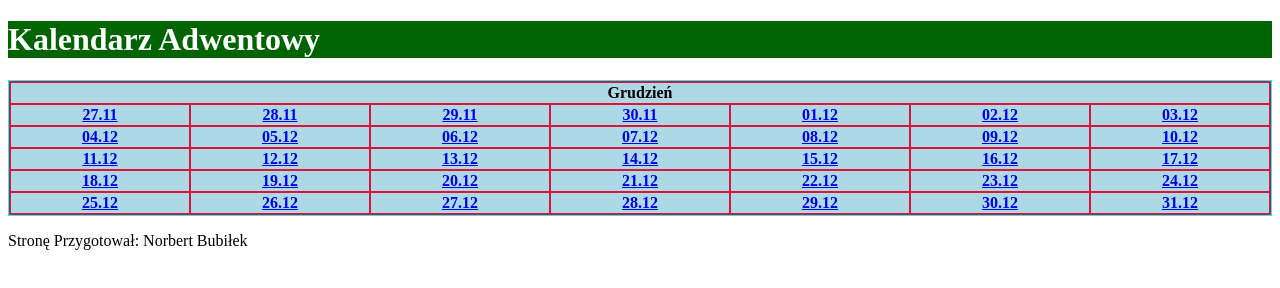
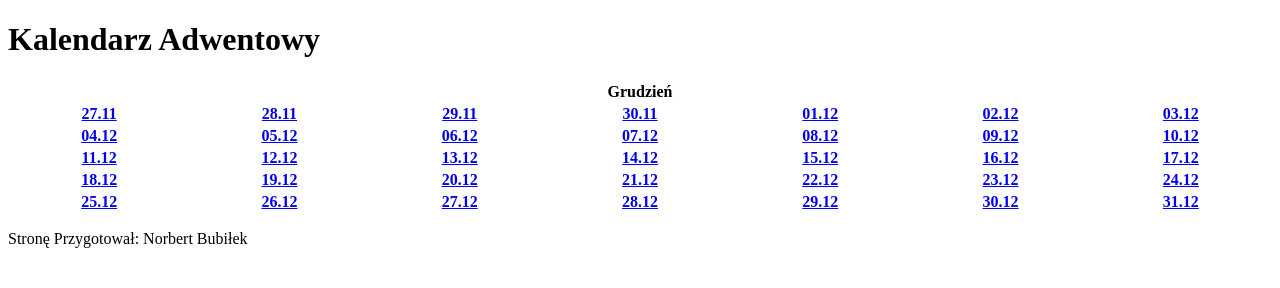
Before and after one commit to Norbix77/NB.Chrismasss-github.io, a plain HTML site: page index.html in a window 1280 px wide. Drawn offline with Linux system fonts and the light colour scheme.

Commit message:
Update index.html

```diff
--- a/index.html
+++ b/index.html
@@ -3,29 +3,6 @@
     <head>
         <meta charset="UTF-8">
         <title>Kalendarz Adwentowy</title>
-        <style>
-            header
-            {
-                background-color: darkgreen;
-            }
-            h1
-            {
-                color: white;
-            }
-            main
-            {
-                background-color: crimson;
-            }
-            table
-            {
-                border: 1px solid;
-                border-color: aqua;
-            }
-            th
-            {
-                background-color: lightblue;
-            }
-        </style>
     </head>
     <body>
         <header>
```
